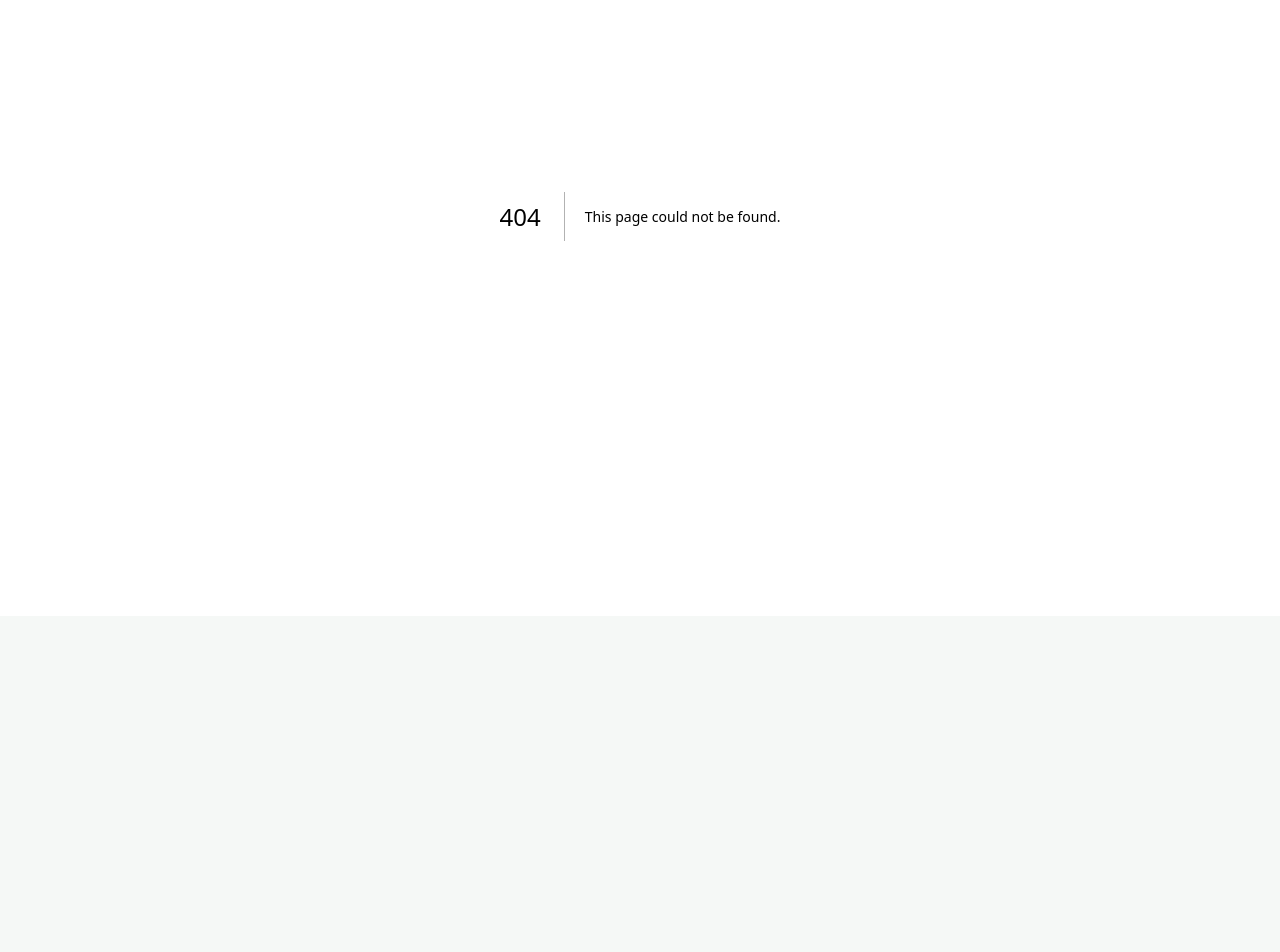
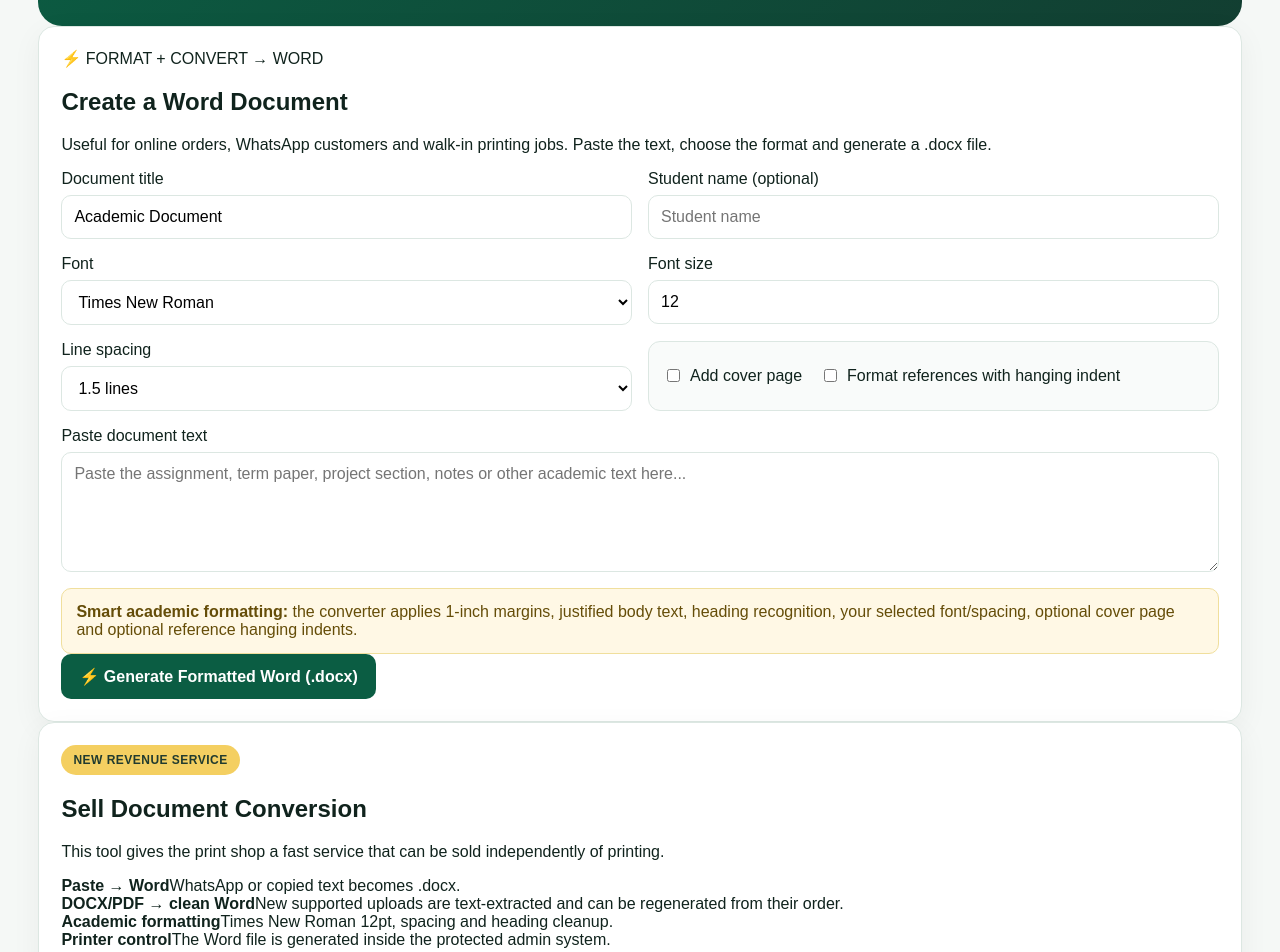
Before and after one commit to mabrig1/mabrig-academic-assistance, a Next.js app: page /admin/converter in a window 1280 px wide. Before the commit this address had no page. Shown: the part 184-1136 px from the top of the page. Before the commit the page ends 800 px from the top, so only its background shows below. Built offline with nearby package versions, Linux system fonts and the light colour scheme.

Commit message:
Add admin document conversion studio

```diff
--- /dev/null
+++ b/app/admin/converter/page.tsx
@@ -0,0 +1,86 @@
+export const dynamic = "force-dynamic";
+
+export default function AdminConverterPage() {
+  return (
+    <main className="admin-shell">
+      <header className="admin-topbar">
+        <div>
+          <span className="badge">MABRIG DOCUMENT SUPERPOWER</span>
+          <h1>Word Conversion Studio</h1>
+          <p>Turn pasted academic text into a clean, print-ready Microsoft Word document in seconds.</p>
+        </div>
+        <div className="actions">
+          <a className="btn secondary" href="/admin">Admin Dashboard</a>
+          <a className="btn secondary" href="/academic-printing">Student Printing Page</a>
+        </div>
+      </header>
+
+      <section className="admin-converter-layout">
+        <article className="card admin-converter-card">
+          <div className="conversion-power-badge">⚡ FORMAT + CONVERT → WORD</div>
+          <h2>Create a Word Document</h2>
+          <p>Useful for online orders, WhatsApp customers and walk-in printing jobs. Paste the text, choose the format and generate a .docx file.</p>
+
+          <form action="/api/admin/convert/word" method="post" target="_blank">
+            <div className="form-grid">
+              <label className="field">
+                <span>Document title</span>
+                <input name="title" placeholder="e.g. Political Science Assignment" defaultValue="Academic Document" />
+              </label>
+              <label className="field">
+                <span>Student name (optional)</span>
+                <input name="studentName" placeholder="Student name" />
+              </label>
+              <label className="field">
+                <span>Font</span>
+                <select name="font" defaultValue="Times New Roman">
+                  <option>Times New Roman</option>
+                  <option>Arial</option>
+                  <option>Calibri</option>
+                  <option>Georgia</option>
+                </select>
+              </label>
+              <label className="field">
+                <span>Font size</span>
+                <input name="fontSize" type="number" min="8" max="30" defaultValue="12" />
+              </label>
+              <label className="field">
+                <span>Line spacing</span>
+                <select name="spacing" defaultValue="1.5">
+                  <option value="single">Single</option>
+                  <option value="1.5">1.5 lines</option>
+                  <option value="double">Double</option>
+                </select>
+              </label>
+              <div className="field check-row">
+                <label><input type="checkbox" name="coverPage" /> Add cover page</label>
+                <label><input type="checkbox" name="references" /> Format references with hanging indent</label>
+              </div>
+              <label className="field full">
+                <span>Paste document text</span>
+                <textarea name="text" required className="converter-textarea" placeholder="Paste the assignment, term paper, project section, notes or other academic text here..." />
+              </label>
+            </div>
+
+            <div className="notice" style={{ marginTop: 16 }}>
+              <strong>Smart academic formatting:</strong> the converter applies 1-inch margins, justified body text, heading recognition, your selected font/spacing, optional cover page and optional reference hanging indents.
+            </div>
+            <button className="btn primary conversion-download-btn" type="submit">⚡ Generate Formatted Word (.docx)</button>
+          </form>
+        </article>
+
+        <aside className="card conversion-business-card">
+          <span className="poster-kicker">NEW REVENUE SERVICE</span>
+          <h2>Sell Document Conversion</h2>
+          <p>This tool gives the print shop a fast service that can be sold independently of printing.</p>
+          <div className="conversion-feature-list">
+            <div><strong>Paste → Word</strong><span>WhatsApp or copied text becomes .docx.</span></div>
+            <div><strong>DOCX/PDF → clean Word</strong><span>New supported uploads are text-extracted and can be regenerated from their order.</span></div>
+            <div><strong>Academic formatting</strong><span>Times New Roman 12pt, spacing and heading cleanup.</span></div>
+            <div><strong>Printer control</strong><span>The Word file is generated inside the protected admin system.</span></div>
+          </div>
+        </aside>
+      </section>
+    </main>
+  );
+}
```
